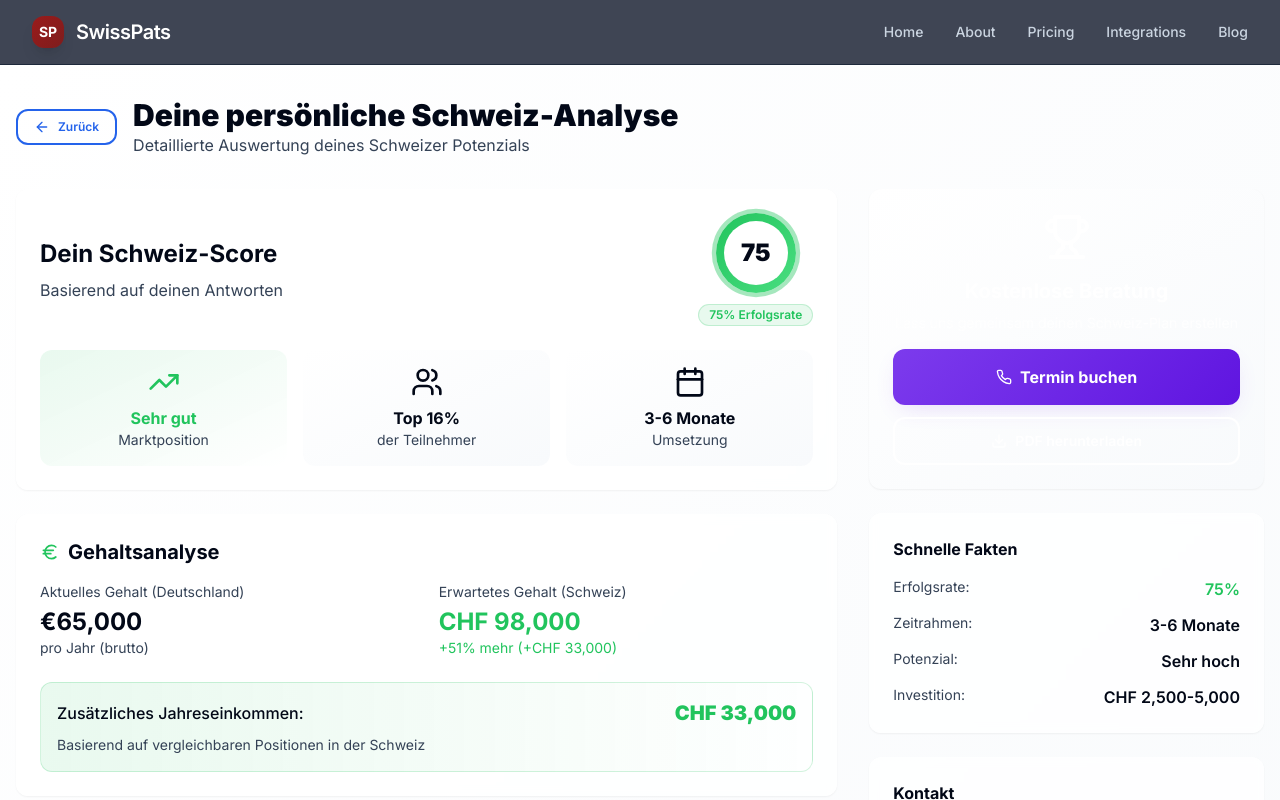
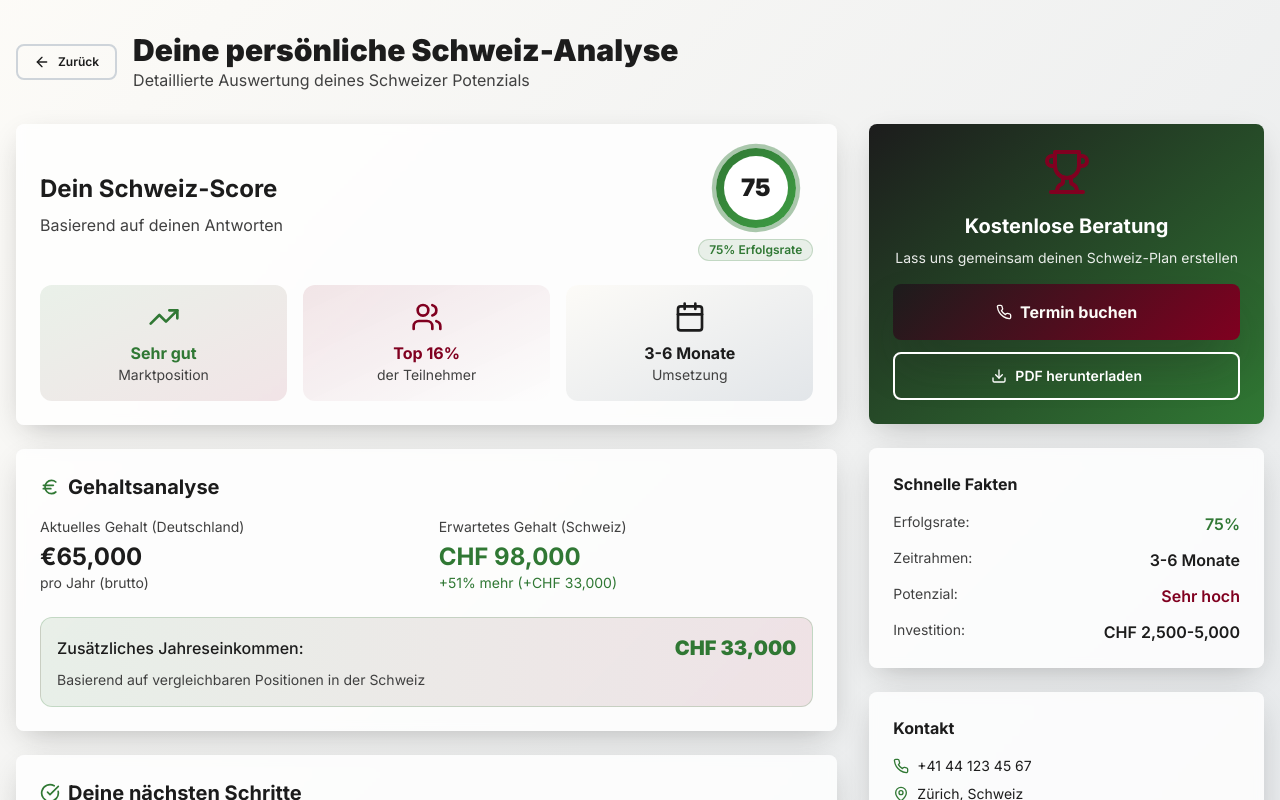
Before and after one commit to Testovan/swiss-potential-unlocked, a React (Vite) app: page /analysis in a window 1280 px wide. Shown: the top 800 px of the page. Built offline with nearby package versions, Linux system fonts and the light colour scheme.

Commit message:
Reverted to commit b56e49cb3b6f78cc41bfbc49724cf10286cb783e

```diff
--- a/src/App.tsx
+++ b/src/App.tsx
@@ -3,7 +3,6 @@ import { Toaster as Sonner } from "@/components/ui/sonner";
 import { TooltipProvider } from "@/components/ui/tooltip";
 import { QueryClient, QueryClientProvider } from "@tanstack/react-query";
 import { BrowserRouter, Routes, Route } from "react-router-dom";
-import Header from "./components/Header";
 import Index from "./pages/Index";
 import Analysis from "./pages/Analysis";
 import NotFound from "./pages/NotFound";
@@ -16,15 +15,12 @@ const App = () => (
       <Toaster />
       <Sonner />
       <BrowserRouter>
-        <div className="min-h-screen bg-background">
-          <Header />
         <Routes>
           <Route path="/" element={<Index />} />
           <Route path="/analysis" element={<Analysis />} />
           {/* ADD ALL CUSTOM ROUTES ABOVE THE CATCH-ALL "*" ROUTE */}
           <Route path="*" element={<NotFound />} />
         </Routes>
-        </div>
       </BrowserRouter>
     </TooltipProvider>
   </QueryClientProvider>
--- a/src/components/AssessmentSection.tsx
+++ b/src/components/AssessmentSection.tsx
@@ -105,7 +105,7 @@ export const AssessmentSection = () => {
 
             <div className="flex flex-col sm:flex-row gap-4 justify-center">
               <SwissButton
-                variant="premium"
+                variant="burgundy"
                 size="lg"
                 onClick={() => navigate(`/analysis?score=${totalScore}`)}
               >
--- a/src/components/DIYvsProComparison.tsx
+++ b/src/components/DIYvsProComparison.tsx
@@ -265,7 +265,7 @@ export const DIYvsProComparison = () => {
           </div>
 
           <div className="flex flex-col sm:flex-row gap-4 justify-center">
-            <SwissButton variant="premium" size="xl">
+            <SwissButton variant="burgundy" size="xl">
               <Target className="w-5 h-5" />
               Kostenlose Beratung buchen
             </SwissButton>
--- a/src/components/FAQSection.tsx
+++ b/src/components/FAQSection.tsx
@@ -152,7 +152,7 @@ export const FAQSection = () => {
           </div>
 
           <div className="flex flex-col sm:flex-row gap-4 justify-center">
-            <SwissButton variant="premium" size="xl">
+            <SwissButton variant="burgundy" size="xl">
               <Phone className="w-5 h-5" />
               Kostenlose Beratung buchen
             </SwissButton>
--- a/src/components/Header.tsx
+++ /dev/null
@@ -1,79 +0,0 @@
-import { useState } from "react";
-import { Menu, X } from "lucide-react";
-
-const Header = () => {
-  const [isMenuOpen, setIsMenuOpen] = useState(false);
-
-  const navigationItems = [
-    { name: "Home", href: "/" },
-    { name: "About", href: "/about" },
-    { name: "Pricing", href: "/pricing" },
-    { name: "Integrations", href: "/integrations" },
-    { name: "Blog", href: "/blog" }
-  ];
-
-  return (
-    <header className="sticky top-0 z-50 bg-slate-900/95 backdrop-blur supports-[backdrop-filter]:bg-slate-900/80 border-b border-slate-800">
-      <div className="container mx-auto px-4 sm:px-6 lg:px-8">
-        <div className="flex items-center justify-between h-16">
-          {/* Logo and Company Name */}
-          <div className="flex items-center space-x-3">
-            <div className="w-8 h-8 bg-gradient-to-br from-red-800 to-red-900 rounded-lg flex items-center justify-center shadow-lg">
-              <span className="text-white font-bold text-sm">SP</span>
-            </div>
-            <span className="text-xl font-semibold text-white tracking-tight">
-              SwissPats
-            </span>
-          </div>
-
-          {/* Desktop Navigation */}
-          <nav className="hidden md:flex items-center space-x-8">
-            {navigationItems.map((item) => (
-              <a
-                key={item.name}
-                href={item.href}
-                className="text-sm font-medium text-slate-300 hover:text-white transition-colors duration-200 relative group"
-              >
-                {item.name}
-                <span className="absolute -bottom-1 left-0 w-0 h-0.5 bg-red-500 transition-all duration-200 group-hover:w-full"></span>
-              </a>
-            ))}
-          </nav>
-
-          {/* Mobile Menu Button */}
-          <button
-            onClick={() => setIsMenuOpen(!isMenuOpen)}
-            className="md:hidden p-2 rounded-md hover:bg-slate-800 transition-colors"
-            aria-label="Toggle navigation menu"
-          >
-            {isMenuOpen ? (
-              <X className="h-5 w-5 text-white" />
-            ) : (
-              <Menu className="h-5 w-5 text-white" />
-            )}
-          </button>
-        </div>
-
-        {/* Mobile Navigation */}
-        {isMenuOpen && (
-          <div className="md:hidden border-t border-slate-800 bg-slate-900/95 backdrop-blur">
-            <nav className="py-4 space-y-2">
-              {navigationItems.map((item) => (
-                <a
-                  key={item.name}
-                  href={item.href}
-                  className="block px-4 py-2 text-sm font-medium text-slate-300 hover:text-white hover:bg-slate-800 rounded-md transition-colors duration-200"
-                  onClick={() => setIsMenuOpen(false)}
-                >
-                  {item.name}
-                </a>
-              ))}
-            </nav>
-          </div>
-        )}
-      </div>
-    </header>
-  );
-};
-
-export default Header;
--- a/src/components/QuickAssessment.tsx
+++ b/src/components/QuickAssessment.tsx
@@ -96,7 +96,7 @@ export const QuickAssessment = () => {
                 Ausgezeichnete Ausgangslage für die Schweiz!
               </p>
 
-              <SwissButton variant="premium" size="lg" className="mb-4">
+              <SwissButton variant="burgundy" size="lg" className="mb-4">
                 <Target className="w-5 h-5" />
                 Vollständige Analyse starten
               </SwissButton>
--- a/src/components/SocialProofSection.tsx
+++ b/src/components/SocialProofSection.tsx
@@ -229,7 +229,7 @@ export const SocialProofSection = () => {
               ))}
             </div>
 
-            <SwissButton variant="premium" size="sm" className="w-full">
+            <SwissButton variant="burgundy" size="sm" className="w-full">
               <Play className="w-4 h-4" />
               Reportage ansehen
             </SwissButton>
@@ -246,7 +246,7 @@ export const SocialProofSection = () => {
             </p>
           </div>
 
-          <SwissButton variant="premium" size="xl" className="mb-4">
+          <SwissButton variant="burgundy" size="xl" className="mb-4">
             <TrendingUp className="w-5 h-5" />
             Meine Schweiz-Analyse starten
           </SwissButton>
--- a/src/components/SwissButton.tsx
+++ b/src/components/SwissButton.tsx
@@ -8,23 +8,29 @@ const swissButtonVariants = cva(
   {
     variants: {
       variant: {
-        // Primary Blue CTA button - Clean Modern
-        primary: "bg-primary-blue text-clean-white shadow-primary hover:bg-primary-blue-dark hover:shadow-lg hover:scale-105 active:scale-95 transition-all duration-300 font-bold",
+        // Primary Burgundy CTA button - Heritage Luxury
+        burgundy: "bg-burgundy text-off-white shadow-luxury hover:bg-burgundy-dark hover:shadow-xl hover:scale-105 active:scale-95 transition-all duration-300 font-bold",
 
-        // Success Green button
-        success: "bg-success-green text-clean-white shadow-success hover:bg-success-green-light hover:shadow-lg hover:scale-105 active:scale-95 transition-all duration-300",
+        // Charcoal Black primary button
+        swiss: "bg-charcoal-black text-off-white shadow-swiss hover:bg-swiss-navy-light hover:shadow-lg hover:scale-105 active:scale-95 transition-all duration-300",
 
-        // Premium Purple variant
-        premium: "bg-gradient-premium text-clean-white shadow-premium hover:shadow-lg hover:scale-105 active:scale-95 font-bold transition-all duration-300",
+        // Alpine Green success button
+        success: "bg-alpine-green text-off-white shadow-success hover:bg-alpine-green-light hover:shadow-lg hover:scale-105 active:scale-95 transition-all duration-300",
 
-        // Clean outline button
-        outline: "border-2 border-primary-blue text-primary-blue hover:bg-primary-blue hover:text-clean-white transition-all duration-300",
+        // Premium Burgundy variant (same as burgundy but different styling)
+        premium: "bg-gradient-luxury text-off-white shadow-luxury hover:shadow-xl hover:scale-105 active:scale-95 font-bold transition-all duration-300",
 
-        // Light secondary button
-        secondary: "bg-neutral-gray text-primary-navy shadow-soft hover:shadow-clean hover:bg-neutral-gray-dark transition-all duration-300",
+        // Glass morphism button - now with off-white text
+        glass: "bg-off-white/10 backdrop-blur-sm border border-off-white/20 text-off-white hover:bg-off-white/20 hover:border-off-white/30 transition-all duration-300",
 
-        // Ghost button with clean colors
-        ghost: "text-primary-navy hover:bg-neutral-gray/50 transition-colors duration-200",
+        // Outlined Heritage button
+        outline: "border-2 border-silver-gray text-charcoal-black hover:bg-silver-gray hover:text-charcoal-black transition-all duration-300",
+
+        // Silver Gray secondary button
+        secondary: "bg-silver-gray text-charcoal-black shadow-soft hover:shadow-md hover:bg-silver-gray-dark transition-all duration-300",
+
+        // Ghost button with Heritage colors
+        ghost: "text-charcoal-black hover:bg-silver-gray/50 transition-colors duration-200",
 
         // Destructive button
         destructive: "bg-destructive text-destructive-foreground shadow-md hover:bg-destructive/90 hover:shadow-lg transition-all duration-300",
@@ -38,7 +44,7 @@ const swissButtonVariants = cva(
       },
     },
     defaultVariants: {
-      variant: "primary",
+      variant: "swiss",
       size: "default",
     },
   }
--- a/src/components/UrgencySection.tsx
+++ b/src/components/UrgencySection.tsx
@@ -230,9 +230,9 @@ export const UrgencySection = () => {
             </p>
 
             <SwissButton
-              variant="premium"
+              variant="burgundy"
               size="xl"
-              className="mb-4 bg-gradient-to-r from-success-green to-success-green-light hover:from-success-green-light hover:to-success-green shadow-success animate-pulse-gentle"
+              className="mb-4 bg-gradient-to-r from-alpine-green to-alpine-green-light hover:from-alpine-green-light hover:to-alpine-green shadow-success animate-pulse-gentle"
             >
               <Zap className="w-5 h-5" />
               JETZT kostenlose Beratung sichern
--- a/src/index.css
+++ b/src/index.css
@@ -8,99 +8,93 @@ All colors MUST be HSL for proper theming.
 
 @layer base {
   :root {
-    /* Clean Modern Color Palette */
-    --primary-navy: 222 84% 5%;             /* #0B1426 - Deep Navy */
-    --clean-white: 0 0% 100%;               /* #FFFFFF - Pure White */
-    --success-green: 142 71% 45%;           /* #22C55E - Modern Green */
-    --success-green-light: 142 69% 58%;     /* Lighter green */
-    --neutral-gray: 214 32% 91%;            /* #E5E7EB - Light Gray */
-    --neutral-gray-dark: 214 32% 81%;       /* Darker Gray */
-    --accent-blue: 221 83% 53%;             /* #3B82F6 - Modern Blue */
-    --accent-blue-dark: 221 83% 45%;        /* Darker Blue */
+    /* Swiss Heritage Luxury Color Palette */
+    --charcoal-black: 0 0% 11%;             /* #1C1C1C - Primary dark */
+    --off-white: 43 50% 98%;                /* #FDFCF9 - Clean light */
+    --alpine-green: 123 43% 33%;            /* #2E7D32 - Success/Progress */
+    --alpine-green-light: 123 43% 43%;      /* Lighter variation */
+    --silver-gray: 210 14% 83%;             /* #CED4DA - Subtle elements */
+    --silver-gray-dark: 210 14% 73%;        /* Darker variation */
+    --burgundy: 345 100% 25%;               /* #800020 - CTA/Highlights */
+    --burgundy-dark: 345 100% 17%;          /* #5A0015 - Hover state */
 
-    /* Core Brand Colors - Clean Modern */
-    --primary-blue: 221 83% 53%;            /* #3B82F6 - Primary Blue */
-    --primary-blue-light: 221 83% 65%;      /* Lighter Blue */
-    --primary-blue-dark: 221 83% 45%;       /* Darker Blue */
-    --premium-accent: 262 83% 58%;          /* #8B5CF6 - Purple */
-    --warning-amber: 43 96% 56%;            /* #F59E0B - Amber */
-    --info-blue: 199 89% 48%;               /* #0EA5E9 - Sky Blue */
+    /* Core Brand Colors - Updated to Heritage Luxury */
+    --swiss-navy: 0 0% 11%;                 /* Charcoal Black */
+    --swiss-navy-light: 0 0% 15%;           /* Slightly lighter charcoal */
+    --swiss-navy-dark: 0 0% 8%;             /* Deeper charcoal */
+    --success-green: 123 43% 33%;           /* Alpine Green */
+    --success-green-light: 123 43% 43%;     /* Lighter alpine */
+    --premium-gold: 345 100% 25%;           /* Burgundy as premium accent */
+    --warning-amber: 38 92% 50%;            /* Keep for warnings */
+    --info-blue: 217 91% 60%;               /* Keep for info states */
 
-    /* Neutral Palette - Clean Modern */
-    --background: 0 0% 100%;                /* Pure White */
-    --foreground: 222 84% 5%;               /* Deep Navy for text */
-    --muted: 210 40% 98%;                   /* Very Light Gray */
-    --muted-foreground: 215 25% 27%;        /* Medium Gray for muted text */
-    --border: 214 32% 91%;                  /* Light Border */
-    --input: 214 32% 95%;                   /* Light Input Background */
-    --ring: 221 83% 53%;                    /* Blue for focus rings */
+    /* Neutral Palette - Heritage Luxury */
+    --background: 43 50% 98%;               /* Off-White */
+    --foreground: 0 0% 11%;                 /* Charcoal Black for text */
+    --muted: 210 14% 90%;                   /* Light silver gray */
+    --muted-foreground: 0 0% 25%;           /* Dark charcoal for muted text */
+    --border: 210 14% 83%;                  /* Silver Gray */
+    --input: 210 14% 83%;                   /* Silver Gray for inputs */
+    --ring: 345 100% 25%;                   /* Burgundy for focus rings */
 
     /* Component Colors */
-    --card: 0 0% 100%;                      /* Pure White */
-    --card-foreground: 222 84% 5%;          /* Deep Navy */
-    --popover: 0 0% 100%;                   /* Pure White */
-    --popover-foreground: 222 84% 5%;       /* Deep Navy */
+    --card: 43 50% 98%;                     /* Off-White */
+    --card-foreground: 0 0% 11%;            /* Charcoal Black */
+    --popover: 43 50% 98%;                  /* Off-White */
+    --popover-foreground: 0 0% 11%;         /* Charcoal Black */
 
-    /* Semantic Colors - Clean Modern */
-    --primary: 221 83% 53%;                 /* Primary Blue */
-    --primary-foreground: 0 0% 100%;        /* Pure White */
-    --secondary: 214 32% 95%;               /* Light Gray */
-    --secondary-foreground: 222 84% 5%;     /* Deep Navy */
-    --accent: 214 32% 95%;                  /* Light Gray */
-    --accent-foreground: 222 84% 5%;        /* Deep Navy */
-    --destructive: 0 84% 60%;               /* Red for destructive */
-    --destructive-foreground: 0 0% 98%;     /* Almost White */
+    /* Semantic Colors - Heritage Luxury */
+    --primary: 0 0% 11%;                    /* Charcoal Black */
+    --primary-foreground: 43 50% 98%;       /* Off-White */
+    --secondary: 210 14% 83%;               /* Silver Gray */
+    --secondary-foreground: 0 0% 11%;       /* Charcoal Black */
+    --accent: 123 43% 33%;                  /* Alpine Green */
+    --accent-foreground: 43 50% 98%;        /* Off-White */
+    --destructive: 0 84% 60%;               /* Keep red for destructive */
+    --destructive-foreground: 43 50% 98%;   /* Off-White */
 
-    /* Clean Modern Gradients */
-    --gradient-primary: linear-gradient(135deg, hsl(var(--primary-blue)) 0%, hsl(var(--primary-blue-dark)) 100%);
-    --gradient-success: linear-gradient(135deg, hsl(var(--success-green)) 0%, hsl(var(--success-green-light)) 100%);
-    --gradient-premium: linear-gradient(135deg, hsl(var(--premium-accent)) 0%, hsl(262 83% 48%) 100%);
-    --gradient-hero: linear-gradient(135deg, hsl(var(--clean-white)) 0%, hsl(var(--neutral-gray)) 100%);
-    --gradient-clean: linear-gradient(135deg, hsl(var(--clean-white)) 0%, hsl(214 32% 98%) 100%);
+    /* Heritage Luxury Gradients */
+    --gradient-swiss: linear-gradient(135deg, hsl(var(--charcoal-black)), hsl(var(--swiss-navy-light)));
+    --gradient-success: linear-gradient(135deg, hsl(var(--alpine-green)), hsl(var(--alpine-green-light)));
+    --gradient-premium: linear-gradient(135deg, hsl(var(--burgundy)), hsl(var(--burgundy-dark)));
+    --gradient-hero: linear-gradient(135deg, hsl(var(--charcoal-black)) 0%, hsl(var(--swiss-navy-dark)) 100%);
+    --gradient-luxury: linear-gradient(135deg, hsl(var(--charcoal-black)) 0%, hsl(var(--burgundy)) 100%);
 
-    /* Clean Modern Shadows */
-    --shadow-primary: 0 10px 30px -10px hsl(var(--primary-blue) / 0.2);
-    --shadow-success: 0 10px 25px -8px hsl(var(--success-green) / 0.15);
-    --shadow-premium: 0 8px 25px -8px hsl(var(--premium-accent) / 0.2);
-    --shadow-clean: 0 4px 16px -4px hsl(214 32% 81% / 0.3);
-    --shadow-soft: 0 2px 8px -2px hsl(214 32% 81% / 0.1);
+    /* Heritage Luxury Shadows */
+    --shadow-swiss: 0 10px 30px -10px hsl(var(--charcoal-black) / 0.3);
+    --shadow-success: 0 10px 25px -8px hsl(var(--alpine-green) / 0.4);
+    --shadow-premium: 0 20px 40px -15px hsl(var(--burgundy) / 0.3);
+    --shadow-luxury: 0 25px 50px -12px hsl(var(--charcoal-black) / 0.4);
+    --shadow-soft: 0 4px 20px -4px hsl(var(--charcoal-black) / 0.1);
 
     /* Animations */
     --transition-smooth: all 0.3s cubic-bezier(0.4, 0, 0.2, 1);
     --transition-bounce: all 0.4s cubic-bezier(0.68, -0.55, 0.265, 1.55);
     --transition-elastic: all 0.6s cubic-bezier(0.175, 0.885, 0.32, 1.275);
 
-    --radius: 0.75rem;
+    --radius: 0.5rem;
   }
 
   .dark {
-    --background: 222 84% 5%;               /* Deep Navy */
-    --foreground: 0 0% 100%;                /* Pure White */
-    --card: 222 84% 5%;                     /* Deep Navy */
-    --card-foreground: 0 0% 100%;           /* Pure White */
-    --popover: 222 84% 5%;                  /* Deep Navy */
-    --popover-foreground: 0 0% 100%;        /* Pure White */
-    --primary: 221 83% 53%;                 /* Primary Blue */
-    --primary-foreground: 0 0% 100%;        /* Pure White */
-    --secondary: 215 25% 15%;               /* Dark Gray */
-    --secondary-foreground: 0 0% 100%;      /* Pure White */
-    --muted: 215 25% 15%;                   /* Dark Gray */
-    --muted-foreground: 214 32% 81%;        /* Light Gray */
-    --accent: 215 25% 15%;                  /* Dark Gray */
-    --accent-foreground: 0 0% 100%;         /* Pure White */
-    --destructive: 0 84% 60%;               /* Red */
-    --destructive-foreground: 0 0% 98%;     /* Almost White */
-    --border: 215 25% 15%;                  /* Dark Gray */
-    --input: 215 25% 15%;                   /* Dark Gray */
-    --ring: 221 83% 53%;                    /* Primary Blue */
-
-    /* Dark Mode Gradients */
-    --gradient-hero: linear-gradient(135deg, hsl(222 84% 5%) 0%, hsl(215 25% 8%) 100%);
-    --gradient-clean: linear-gradient(135deg, hsl(215 25% 10%) 0%, hsl(215 25% 15%) 100%);
-
-    /* Dark Mode Shadows */
-    --shadow-clean: 0 8px 24px -8px hsl(0 0% 0% / 0.4);
-    --shadow-soft: 0 2px 12px -2px hsl(0 0% 0% / 0.2);
+    --background: 0 0% 8%;                  /* Deeper charcoal for dark mode */
+    --foreground: 43 50% 98%;               /* Off-White */
+    --card: 0 0% 11%;                       /* Charcoal Black */
+    --card-foreground: 43 50% 98%;          /* Off-White */
+    --popover: 0 0% 11%;                    /* Charcoal Black */
+    --popover-foreground: 43 50% 98%;       /* Off-White */
+    --primary: 43 50% 98%;                  /* Off-White in dark mode */
+    --primary-foreground: 0 0% 11%;         /* Charcoal Black */
+    --secondary: 0 0% 15%;                  /* Lighter charcoal */
+    --secondary-foreground: 43 50% 98%;     /* Off-White */
+    --muted: 0 0% 15%;                      /* Lighter charcoal */
+    --muted-foreground: 210 14% 83%;        /* Silver Gray */
+    --accent: 123 43% 33%;                  /* Alpine Green */
+    --accent-foreground: 43 50% 98%;        /* Off-White */
+    --destructive: 0 63% 31%;               /* Darker red */
+    --destructive-foreground: 43 50% 98%;   /* Off-White */
+    --border: 0 0% 15%;                     /* Lighter charcoal */
+    --input: 0 0% 15%;                      /* Lighter charcoal */
+    --ring: 345 100% 25%;                   /* Burgundy */
   }
 }
 
@@ -115,21 +109,21 @@ All colors MUST be HSL for proper theming.
     font-feature-settings: 'cv02', 'cv03', 'cv04', 'cv11';
   }
 
-  /* Custom utility classes - Clean Modern */
-  .text-gradient-primary {
-    @apply bg-gradient-to-r from-primary-blue to-primary-blue-dark bg-clip-text text-transparent;
+  /* Custom utility classes - Heritage Luxury */
+  .text-gradient-swiss {
+    @apply bg-gradient-to-r from-charcoal-black to-silver-gray-dark bg-clip-text text-transparent;
   }
 
   .text-gradient-success {
-    @apply bg-gradient-to-r from-success-green to-success-green-light bg-clip-text text-transparent;
+    @apply bg-gradient-to-r from-alpine-green to-alpine-green-light bg-clip-text text-transparent;
   }
 
-  .text-gradient-premium {
-    @apply bg-gradient-to-r from-premium-accent to-[hsl(262_83%_48%)] bg-clip-text text-transparent;
+  .text-gradient-luxury {
+    @apply bg-gradient-to-r from-burgundy to-burgundy-dark bg-clip-text text-transparent;
   }
 
-  .shadow-primary {
-    box-shadow: var(--shadow-primary);
+  .shadow-swiss {
+    box-shadow: var(--shadow-swiss);
   }
 
   .shadow-success {
@@ -140,8 +134,8 @@ All colors MUST be HSL for proper theming.
     box-shadow: var(--shadow-premium);
   }
 
-  .shadow-clean {
-    box-shadow: var(--shadow-clean);
+  .shadow-luxury {
+    box-shadow: var(--shadow-luxury);
   }
 
   /* Animation classes */
--- a/tailwind.config.ts
+++ b/tailwind.config.ts
@@ -25,29 +25,33 @@ export default {
 				background: 'hsl(var(--background))',
 				foreground: 'hsl(var(--foreground))',
 
-				// Clean Modern Color Palette
-				'primary-navy': 'hsl(var(--primary-navy))',
-				'clean-white': 'hsl(var(--clean-white))',
+				// Swiss Heritage Luxury Color Palette
+				'charcoal-black': 'hsl(var(--charcoal-black))',
+				'off-white': 'hsl(var(--off-white))',
+				'alpine-green': {
+					DEFAULT: 'hsl(var(--alpine-green))',
+					light: 'hsl(var(--alpine-green-light))'
+				},
+				'silver-gray': {
+					DEFAULT: 'hsl(var(--silver-gray))',
+					dark: 'hsl(var(--silver-gray-dark))'
+				},
+				'burgundy': {
+					DEFAULT: 'hsl(var(--burgundy))',
+					dark: 'hsl(var(--burgundy-dark))'
+				},
+
+				// Core SwissPats Brand Colors (Heritage Luxury Updated)
+				'swiss-navy': {
+					DEFAULT: 'hsl(var(--swiss-navy))',
+					light: 'hsl(var(--swiss-navy-light))',
+					dark: 'hsl(var(--swiss-navy-dark))'
+				},
 				'success-green': {
 					DEFAULT: 'hsl(var(--success-green))',
 					light: 'hsl(var(--success-green-light))'
 				},
-				'neutral-gray': {
-					DEFAULT: 'hsl(var(--neutral-gray))',
-					dark: 'hsl(var(--neutral-gray-dark))'
-				},
-				'accent-blue': {
-					DEFAULT: 'hsl(var(--accent-blue))',
-					dark: 'hsl(var(--accent-blue-dark))'
-				},
-
-				// Core Brand Colors (Clean Modern Updated)
-				'primary-blue': {
-					DEFAULT: 'hsl(var(--primary-blue))',
-					light: 'hsl(var(--primary-blue-light))',
-					dark: 'hsl(var(--primary-blue-dark))'
-				},
-				'premium-accent': 'hsl(var(--premium-accent))',
+				'premium-gold': 'hsl(var(--premium-gold))',
 				'warning-amber': 'hsl(var(--warning-amber))',
 				'info-blue': 'hsl(var(--info-blue))',
 
@@ -86,17 +90,17 @@ export default {
 				'sans': ['Inter', '-apple-system', 'BlinkMacSystemFont', 'Segoe UI', 'Roboto', 'sans-serif']
 			},
 			backgroundImage: {
-				'gradient-primary': 'var(--gradient-primary)',
+				'gradient-swiss': 'var(--gradient-swiss)',
 				'gradient-success': 'var(--gradient-success)',
 				'gradient-premium': 'var(--gradient-premium)',
 				'gradient-hero': 'var(--gradient-hero)',
-				'gradient-clean': 'var(--gradient-clean)'
+				'gradient-luxury': 'var(--gradient-luxury)'
 			},
 			boxShadow: {
-				'primary': 'var(--shadow-primary)',
+				'swiss': 'var(--shadow-swiss)',
 				'success': 'var(--shadow-success)',
 				'premium': 'var(--shadow-premium)',
-				'clean': 'var(--shadow-clean)',
+				'luxury': 'var(--shadow-luxury)',
 				'soft': 'var(--shadow-soft)'
 			},
 			transitionTimingFunction: {
```
Also changed, not shown: src/components/HeroSection.tsx (+26 -24 lines). Lines whose indentation alone changed are shown as unchanged.
